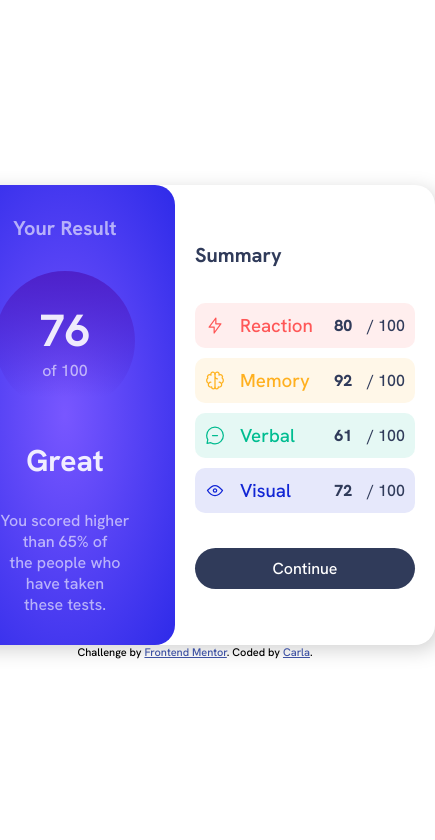
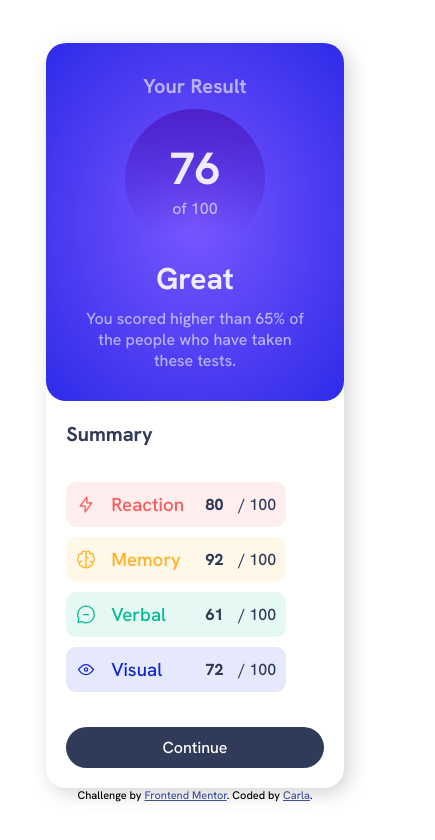
Before and after one commit to CarlaRochaBovi/result-summary, a plain HTML site: page index.html in a window 390 px wide. Shown: the whole page, 435 px wide, since content can reach past the window. Drawn offline with Linux system fonts and the light colour scheme.

Commit message:
second commit

```diff
--- a/style.css
+++ b/style.css
@@ -164,3 +164,13 @@ body {
 .attribution a {
     color: hsl(228, 45%, 44%);
 }
+
+@media(max-width: 600px) {
+    #app {
+        flex-direction: column;
+    }
+
+    .result {
+        gap: 10px;
+    }
+}
```
